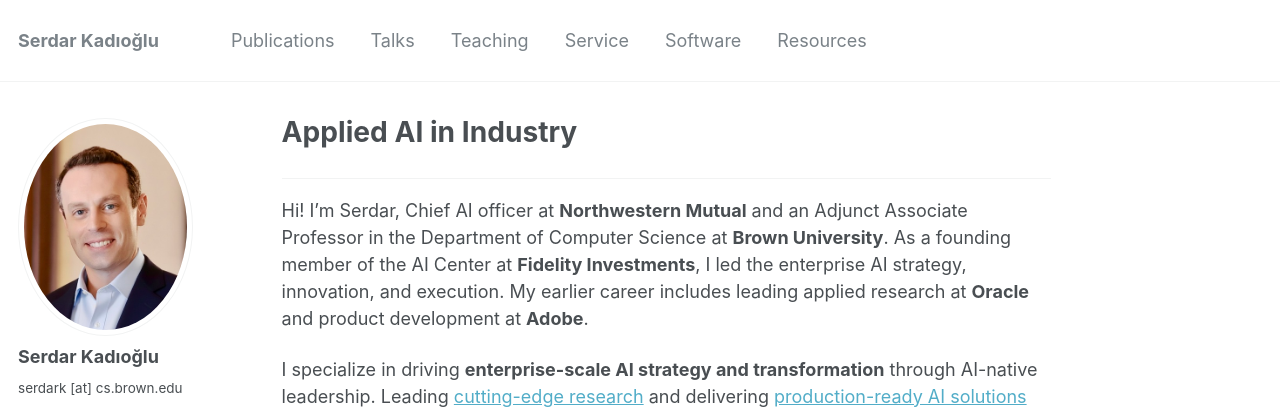
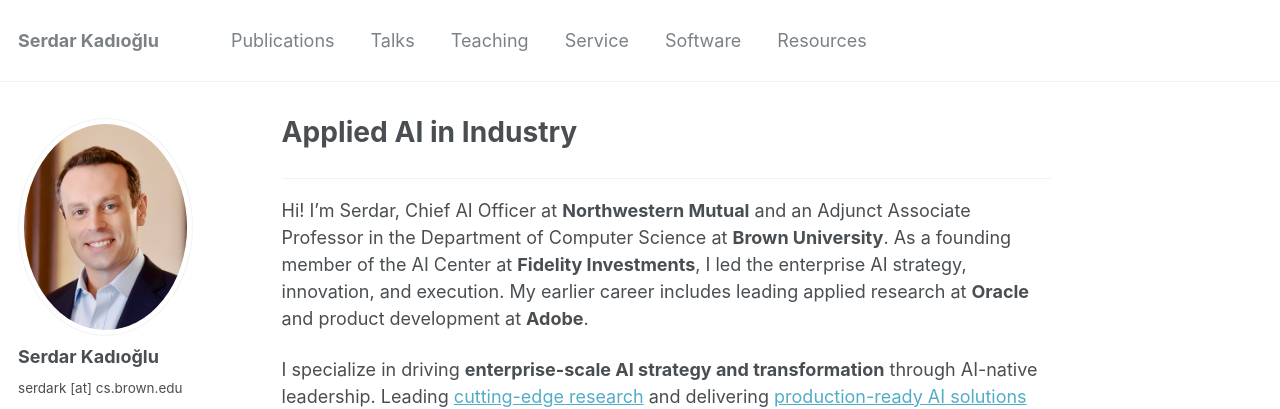
Before and after one commit to skadio/skadio.github.io, a Jekyll site: the page built from _pages/about.md, in a window 1280 px wide and 1200 px high. Shown: the top 409 px of the window. Built offline with Jekyll 4.4.1, drawn with Linux system fonts in a browser that asks for light colours.

```diff
--- a/_pages/about.md
+++ b/_pages/about.md
@@ -10,7 +10,7 @@ redirect_from:
 
 ---
 
-Hi! I'm Serdar, Chief AI officer at **Northwestern Mutual** and an Adjunct Associate Professor in the Department of Computer Science at **Brown University**. As a founding member of the AI Center at **Fidelity Investments**, I led the enterprise AI strategy, innovation, and execution. My earlier career includes leading applied research at **Oracle** and product development at **Adobe**.
+Hi! I'm Serdar, Chief AI Officer at **Northwestern Mutual** and an Adjunct Associate Professor in the Department of Computer Science at **Brown University**. As a founding member of the AI Center at **Fidelity Investments**, I led the enterprise AI strategy, innovation, and execution. My earlier career includes leading applied research at **Oracle** and product development at **Adobe**.
 
 I specialize in driving **enterprise-scale AI strategy and transformation** through AI-native leadership. Leading [cutting-edge research](https://skadio.github.io/publications/) and delivering [production-ready AI solutions](https://skadio.github.io/software/) with measurable business impact. Proven success in **building and scaling global AI teams** across financial and technical sectors. Established **strategic partnerships** with leading institutions across academia and industry, including Harvard, CMU, Amazon, and NVIDIA. Recognized thought leader and frequent [keynote speaker](https://skadio.github.io/talks/) on Applied AI.
 
```
